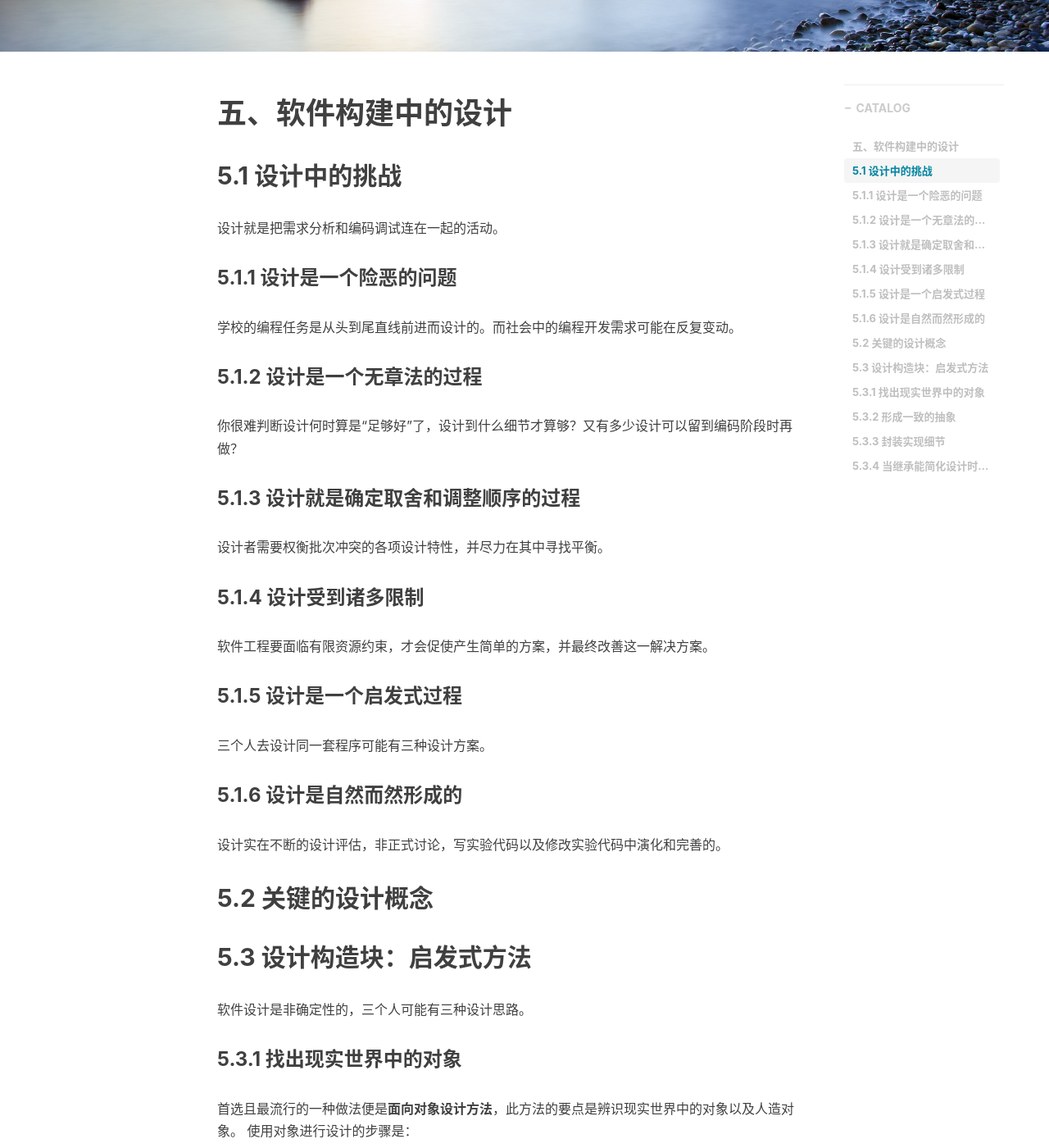
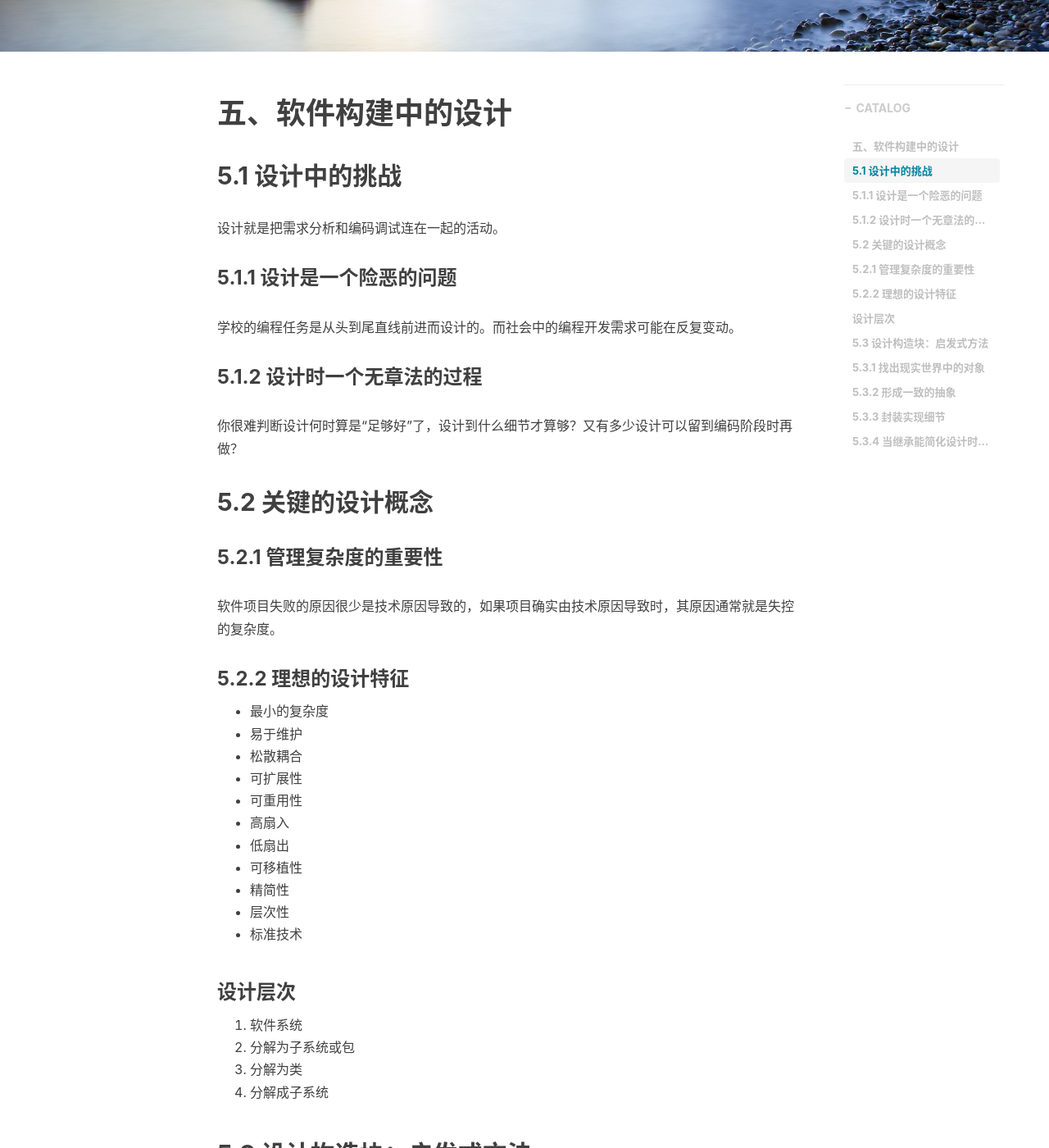
Before and after one commit to shihai1991/shihai1991.github.io, a Jekyll site: the page built from _posts/2022-05-28-代码大全2.md, in a window 1280 px wide and 1400 px high, scrolled down 394 px. Shown: the whole window at 82% size. Built offline with Jekyll 4.4.1, drawn with Linux system fonts in a browser that asks for light colours; nearby versions of some CDN libraries; comment, search, counter and statistics services are not loaded.

Commit message:
Update 2022-05-28-代码大全2.md

```diff
--- a/_posts/2022-05-28-代码大全2.md
+++ b/_posts/2022-05-28-代码大全2.md
@@ -15,22 +15,30 @@ time: '2022.06.01 15:52:00'
 ### 5.1.1 设计是一个险恶的问题
 学校的编程任务是从头到尾直线前进而设计的。而社会中的编程开发需求可能在反复变动。
 
-### 5.1.2 设计是一个无章法的过程
+### 5.1.2 设计时一个无章法的过程
 你很难判断设计何时算是“足够好”了，设计到什么细节才算够？又有多少设计可以留到编码阶段时再做？
 
-### 5.1.3 设计就是确定取舍和调整顺序的过程
-设计者需要权衡批次冲突的各项设计特性，并尽力在其中寻找平衡。
+## 5.2 关键的设计概念
+### 5.2.1 管理复杂度的重要性
+软件项目失败的原因很少是技术原因导致的，如果项目确实由技术原因导致时，其原因通常就是失控的复杂度。
+### 5.2.2 理想的设计特征
+- 最小的复杂度
+- 易于维护
+- 松散耦合
+- 可扩展性
+- 可重用性
+- 高扇入
+- 低扇出
+- 可移植性
+- 精简性
+- 层次性
+- 标准技术
 
-### 5.1.4 设计受到诸多限制
-软件工程要面临有限资源约束，才会促使产生简单的方案，并最终改善这一解决方案。
-
-### 5.1.5 设计是一个启发式过程
-三个人去设计同一套程序可能有三种设计方案。
-
-### 5.1.6 设计是自然而然形成的
-设计实在不断的设计评估，非正式讨论，写实验代码以及修改实验代码中演化和完善的。
-
-## 5.2 关键的设计概念
+### 设计层次
+1. 软件系统
+1. 分解为子系统或包
+1. 分解为类
+1. 分解成子系统
 
 ## 5.3 设计构造块：启发式方法
 软件设计是非确定性的，三个人可能有三种设计思路。
```
